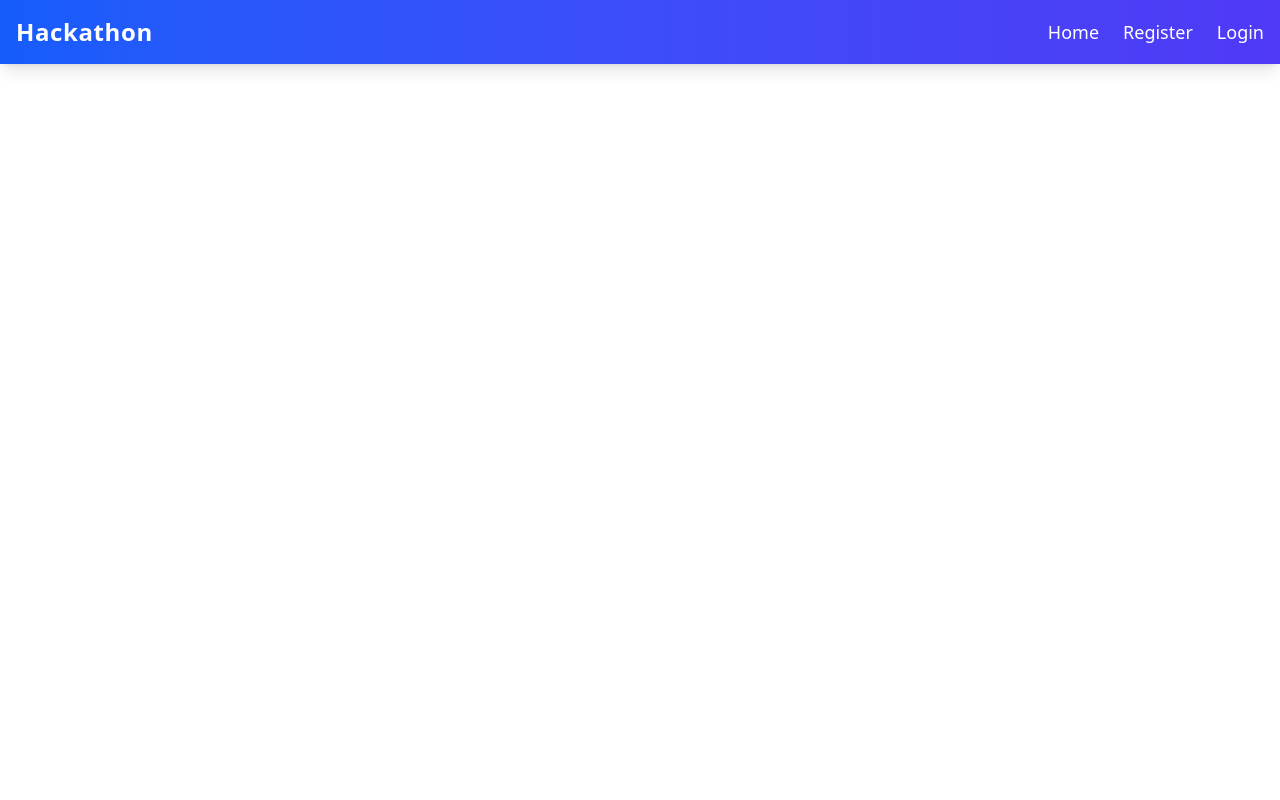
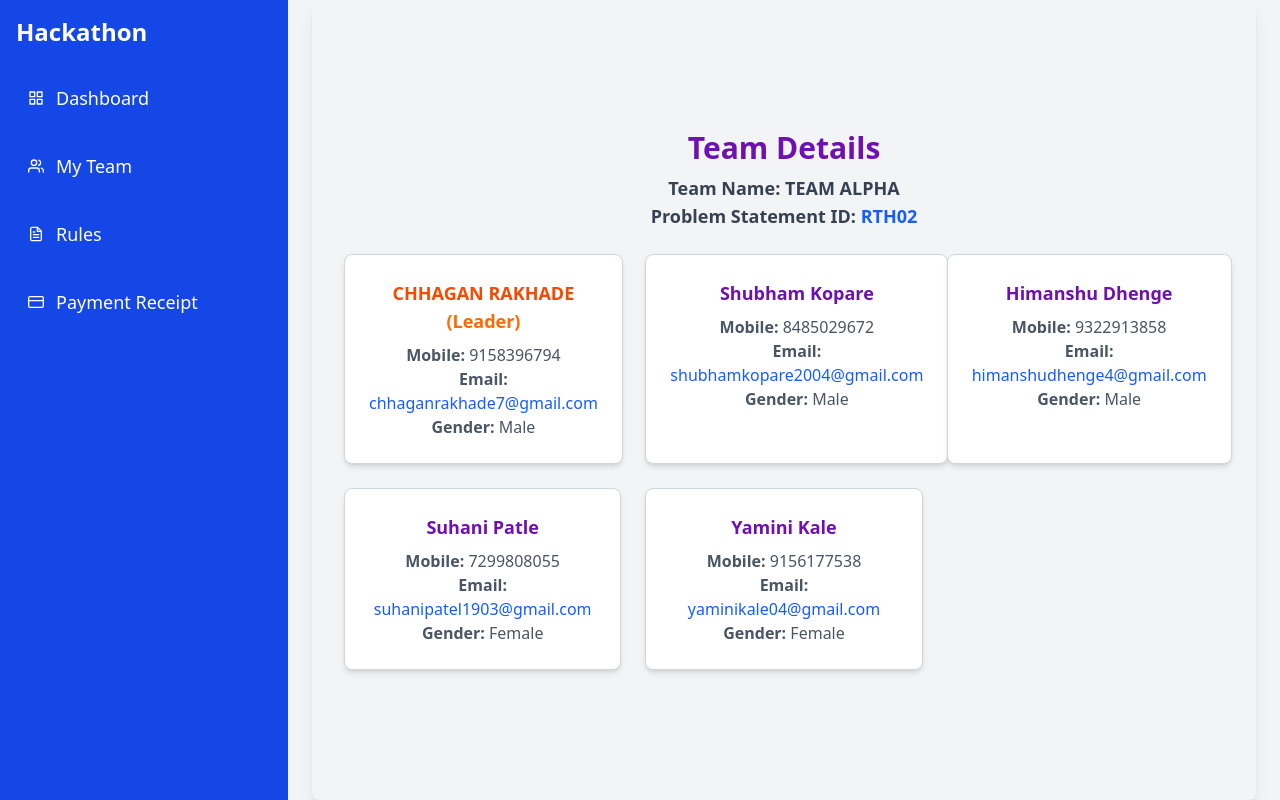
Before and after one commit to shubhamkopare1/hackhathons, a React (Vite) app in the folder Hackthon_management/: page /dashboard/my-team in a window 1280 px wide. Built offline with nearby package versions, Linux system fonts and the light colour scheme.

Commit message:
changes multiple fiele   modified:   src/App.jsx         new file:   src/SubPages/Myteam.jsx         new file:   src/SubPages/Payment.jsx         new file:   src/SubPages/Rules.jsx         modified:   src/pages/Dashboard.jsx         modified:   src/pages/Sidebar.jsx

```diff
--- a/Hackthon_management/src/App.jsx
+++ b/Hackthon_management/src/App.jsx
@@ -1,31 +1,39 @@
-
-
-
-import { Routes, Route,useLocation } from "react-router-dom";
-import { useEffect,useState } from "react";
+import { Routes, Route, useLocation } from "react-router-dom";
+import { useEffect, useState } from "react";
 import Navbar from "./components/Navbar";
 import Home from "./pages/Home";
 import Login from "./pages/Login";
 import Register from "./components/Resister";
 import Dashboard from "./pages/Dashboard";
-
+import MyTeam from "./subPages/MyTeam";
+import Rules from "./SubPages/Rules";
+import Payment from "./SubPages/Payment";
 
 const App = () => {
   const location = useLocation();
-  const [showNavbar,setShownavbar]= useState(true);
+  const [showNavbar, setShowNavbar] = useState(true);
 
   useEffect(() => {
-    setShownavbar(location.pathname !== "/dashboard")
-  },[location.pathname])
+    // Hide Navbar for all dashboard-related routes
+    setShowNavbar(!location.pathname.startsWith("/dashboard"));
+  }, [location.pathname]);
 
   return (
     <>
-     { showNavbar && <Navbar /> }
+      {showNavbar && <Navbar />}
       <Routes>
         <Route path="/" element={<Home />} />
         <Route path="/register" element={<Register />} />
-        <Route path="/login" element={<Login/>}/>
-        <Route path="/Dashboard" element={<Dashboard />} />
+        <Route path="/login" element={<Login />} />
+
+        {/* Dashboard with Nested Routes */}
+        <Route path="/dashboard/*" element={<Dashboard />}>
+          <Route index element={<h2>Welcome to Dashboard</h2>} />
+          <Route path="my-team" element={<MyTeam />} />
+          <Route path='rules' element ={<Rules/>}/>
+          <Route path='payment-receipt' element = {<Payment/>}/>
+
+        </Route>
       </Routes>
     </>
   );
--- /dev/null
+++ b/Hackthon_management/src/SubPages/Myteam.jsx
@@ -0,0 +1,87 @@
+const teamMembers = [
+    {
+      name: "CHHAGAN RAKHADE",
+      role: "Leader",
+      mobile: "9158396794",
+      email: "chhaganrakhade7@gmail.com",
+      gender: "Male",
+      isLeader: true,
+    },
+    {
+      name: "Shubham Kopare",
+      mobile: "8485029672",
+      email: "shubhamkopare2004@gmail.com",
+      gender: "Male",
+    },
+    {
+      name: "Himanshu Dhenge",
+      mobile: "9322913858",
+      email: "himanshudhenge4@gmail.com",
+      gender: "Male",
+    },
+    {
+      name: "Suhani Patle",
+      mobile: "7299808055",
+      email: "suhanipatel1903@gmail.com",
+      gender: "Female",
+    },
+    {
+      name: "Yamini Kale",
+      mobile: "9156177538",
+      email: "yaminikale04@gmail.com",
+      gender: "Female",
+    },
+  ];
+
+  const MyTeam = () => {
+    return (
+      <div className="bg-gray-100 p-4 sm:p-8 rounded-lg shadow-lg w-full max-w-5xl mx-auto min-h-screen flex flex-col justify-center items-center">
+        {/* Header Section */}
+        <div className="w-full text-center mb-4 sm:mb-6">
+          <h2 className="text-xl sm:text-3xl font-bold text-purple-800">Team Details</h2>
+          <p className="text-sm sm:text-lg text-gray-700 mt-2">
+            <strong>Team Name:</strong> <span className="font-semibold">TEAM ALPHA</span> <br />
+            <strong>Problem Statement ID:</strong>{" "}
+            <a href="#" className="text-blue-600 font-semibold hover:underline">
+              RTH02
+            </a>
+          </p>
+        </div>
+
+        {/* Team Members Grid */}
+        <div className="w-full grid grid-cols-1 sm:grid-cols-2 md:grid-cols-3 gap-4 sm:gap-6">
+          {teamMembers.map((member, index) => (
+            <div
+              key={index}
+              className="bg-white p-4 sm:p-6 max-w-xs mx-auto rounded-lg shadow-md text-center border border-gray-300 transition-all duration-300 hover:shadow-lg"
+            >
+              <h3
+                className={`text-sm sm:text-lg font-bold ${
+                  member.isLeader ? "text-orange-600" : "text-purple-800"
+                }`}
+              >
+                {member.name}
+                {member.isLeader && (
+                  <span className="text-orange-500 font-semibold"> (Leader)</span>
+                )}
+              </h3>
+              <p className="text-gray-600 mt-2 text-xs sm:text-base">
+                <strong>Mobile:</strong> {member.mobile}
+              </p>
+              <p className="text-gray-600 text-xs sm:text-base">
+                <strong>Email:</strong>{" "}
+                <a href={`mailto:${member.email}`} className="text-blue-600 hover:underline">
+                  {member.email}
+                </a>
+              </p>
+              <p className="text-gray-600 text-xs sm:text-base">
+                <strong>Gender:</strong> {member.gender}
+              </p>
+            </div>
+          ))}
+        </div>
+      </div>
+    );
+  };
+
+  export default MyTeam;
--- /dev/null
+++ b/Hackthon_management/src/SubPages/Payment.jsx
@@ -0,0 +1,17 @@
+const PaymentReceipt = () => {
+    return (
+      <div className="bg-white p-6 rounded-lg shadow-lg w-full max-w-2xl mx-auto">
+        <h2 className="text-2xl font-bold text-blue-700 mb-4">Payment Receipt</h2>
+        <p className="text-gray-700">Here you can view your payment details.</p>
+
+        <div className="mt-4 p-4 border rounded-lg bg-gray-100">
+          <p><strong>Transaction ID:</strong> #123456789</p>
+          <p><strong>Amount Paid:</strong> ₹500</p>
+          <p><strong>Date:</strong> March 8, 2025</p>
+          <p><strong>Status:</strong> <span className="text-green-600 font-bold">Completed</span></p>
+        </div>
+      </div>
+    );
+  };
+
+  export default PaymentReceipt;
--- /dev/null
+++ b/Hackthon_management/src/SubPages/Rules.jsx
@@ -0,0 +1,29 @@
+const Rules = () => {
+    return (
+      <div className="bg-white p-4 sm:p-6 rounded-lg shadow-lg w-full max-w-3xl mx-auto mt-12 sm:mt-6">
+        <h2 className="text-xl sm:text-2xl md:text-3xl font-bold text-blue-700 text-center mb-4 sm:mb-6">
+          🏆 Hackathon Rules & Regulations 🚀
+        </h2>
+        <div className="bg-gray-100 p-3 sm:p-4 rounded-lg">
+          <ul className="list-decimal list-inside text-gray-800 space-y-2 sm:space-y-3 text-sm sm:text-base">
+            <li><strong>Team Formation:</strong> Each team must consist of exactly <span className="text-blue-600 font-semibold">2 members</span>.</li>
+            <li><strong>Original Work:</strong> All projects must be developed during the hackathon. Pre-built projects will be disqualified.</li>
+            <li><strong>No Plagiarism:</strong> Any form of plagiarism will lead to <span className="text-red-600 font-semibold">immediate disqualification</span>.</li>
+            <li><strong>Submission Deadline:</strong> Projects must be submitted before the deadline. Late submissions will not be accepted.</li>
+            <li><strong>Technology Stack:</strong> Participants are free to use any programming language or framework.</li>
+            <li><strong>Code Sharing:</strong> Teams are responsible for maintaining the confidentiality of their code.</li>
+            <li><strong>Judging Criteria:</strong> Projects will be evaluated based on <span className="font-semibold">innovation, execution, functionality, and impact</span>.</li>
+            <li><strong>Fair Play:</strong> Any attempt to manipulate or hack the competition will lead to disqualification.</li>
+            <li><strong>Communication:</strong> Teams must stay updated with announcements via email or the hackathon dashboard.</li>
+            <li><strong>Final Decision:</strong> The decision of the judges will be final and binding.</li>
+          </ul>
+        </div>
+        <p className="text-gray-600 text-center text-sm sm:text-base mt-3 sm:mt-4">
+          🔥 Give your best and build something amazing! 🎯
+        </p>
+      </div>
+    );
+  };
+
+  export default Rules;
+  ;
--- a/Hackthon_management/src/pages/Dashboard.jsx
+++ b/Hackthon_management/src/pages/Dashboard.jsx
@@ -1,14 +1,35 @@
-import Sidebar from "./Sidebar";
+
+
+import { Outlet } from "react-router-dom";
+import Sidebar from "../pages/Sidebar";
+import { useState } from "react";
+import { FiMenu } from "react-icons/fi";
 
 const Dashboard = () => {
+  const [isSidebarOpen, setIsSidebarOpen] = useState(false);
   return (
     <div className="flex h-screen">
-      {/* Sidebar */}
-      <Sidebar role="teamLeader" />
+      {/* Sidebar - Fixed Width & Responsive */}
+      <div
+        className={`fixed top-0 left-0 h-full bg-blue-700 z-40  text-white p-4 transition-transform
+          ${
+            isSidebarOpen ? "translate-x-0" : "-translate-x-full"
+          } md:translate-x-0 md:w-72 w-64  `}
+      >
+        <Sidebar role="teamLeader" />
+      </div>
 
-      {/* Main Content - Takes Full Width & Centers Content */}
-      <div className="flex-1 flex items-center justify-center">
-        <h1 className="text-3xl font-bold">Welcome to the Dashboard</h1>
+      {/* Toggle Button for Mobile */}
+      <button
+        className="md:hidden fixed top-4 left-4 z-50 bg-blue-600 p-2 rounded-full text-white text-2xl"
+        onClick={() => setIsSidebarOpen(!isSidebarOpen)}
+      >
+        <FiMenu />
+      </button>
+
+      {/* Main Content - Centered on Web and Responsive on Mobile */}
+      <div className="flex-1 flex flex-col items-center justify-center p-6 bg-gray-100 min-h-screen md:ml-72 transition-all duration-300">
+        <Outlet /> {/* This will render MyTeam and other components */}
       </div>
     </div>
   );
--- a/Hackthon_management/src/pages/Sidebar.jsx
+++ b/Hackthon_management/src/pages/Sidebar.jsx
@@ -1,38 +1,52 @@
+
 import { useState } from "react";
 import { Link } from "react-router-dom";
-import { FiMenu, FiX, FiHome, FiUsers, FiFileText, FiCreditCard, FiGrid } from "react-icons/fi";
+import {
+  FiMenu,
+  FiX,
+  FiUsers,
+  FiFileText,
+  FiCreditCard,
+  FiGrid,
+} from "react-icons/fi";
 
 const Sidebar = ({ role }) => {
   const [isOpen, setIsOpen] = useState(false);
-
   const toggleSidebar = () => setIsOpen(!isOpen);
 
   return (
     <div className="flex">
       {/* Sidebar */}
-      <div className={`fixed top-0 left-0 h-full bg-blue-700 text-white w-64 transition-transform ${isOpen ? "translate-x-0" : "-translate-x-full"} md:translate-x-0 md:w-72 p-4 shadow-lg`}>
+      <div>
         <h2 className="text-2xl font-bold mb-6">Hackathon</h2>
         <nav className="space-y-4">
           <SidebarLink to="/dashboard" label="Dashboard" icon={<FiGrid />} />
-          {role === "teamLeader" && <SidebarLink to="/my-team" label="My Team" icon={<FiUsers />} />}
-          <SidebarLink to="/rules" label="Rules" icon={<FiFileText />} />
-          <SidebarLink to="/payment-receipt" label="Payment Receipt" icon={<FiCreditCard />} />
+          <SidebarLink
+            to="/dashboard/my-team"
+            label="My Team"
+            icon={<FiUsers />}
+          />
+          <SidebarLink
+            to="/dashboard/rules"
+            label="Rules"
+            icon={<FiFileText />}
+          />
+          <SidebarLink
+            to="/dashboard/payment-receipt"
+            label="Payment Receipt"
+            icon={<FiCreditCard />}
+          />
         </nav>
       </div>
-
-      {/* Toggle Button */}
-      <button
-        className="md:hidden fixed top-4 left-4 z-50 bg-blue-600 p-2 rounded-full text-white text-2xl"
-        onClick={toggleSidebar}
-      >
-         <FiMenu />
-      </button>
     </div>
   );
 };
 
 const SidebarLink = ({ to, label, icon }) => (
-  <Link to={to} className="flex items-center space-x-3 p-3 rounded-md hover:bg-blue-800 transition">
+  <Link
+    to={to}
+    className="flex items-center space-x-3 p-3 rounded-md hover:bg-blue-800 transition"
+  >
     {icon}
     <span className="text-lg">{label}</span>
   </Link>
```
